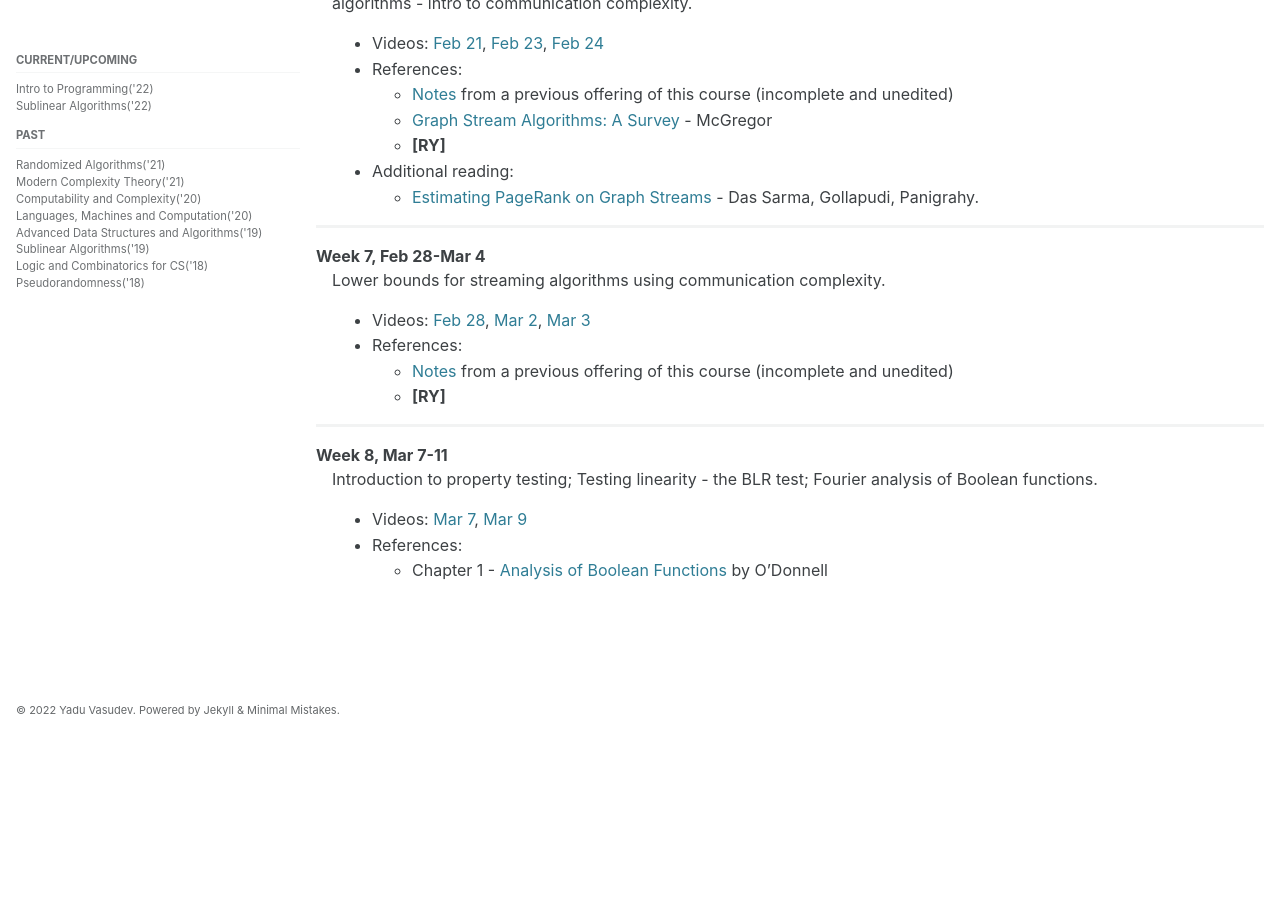
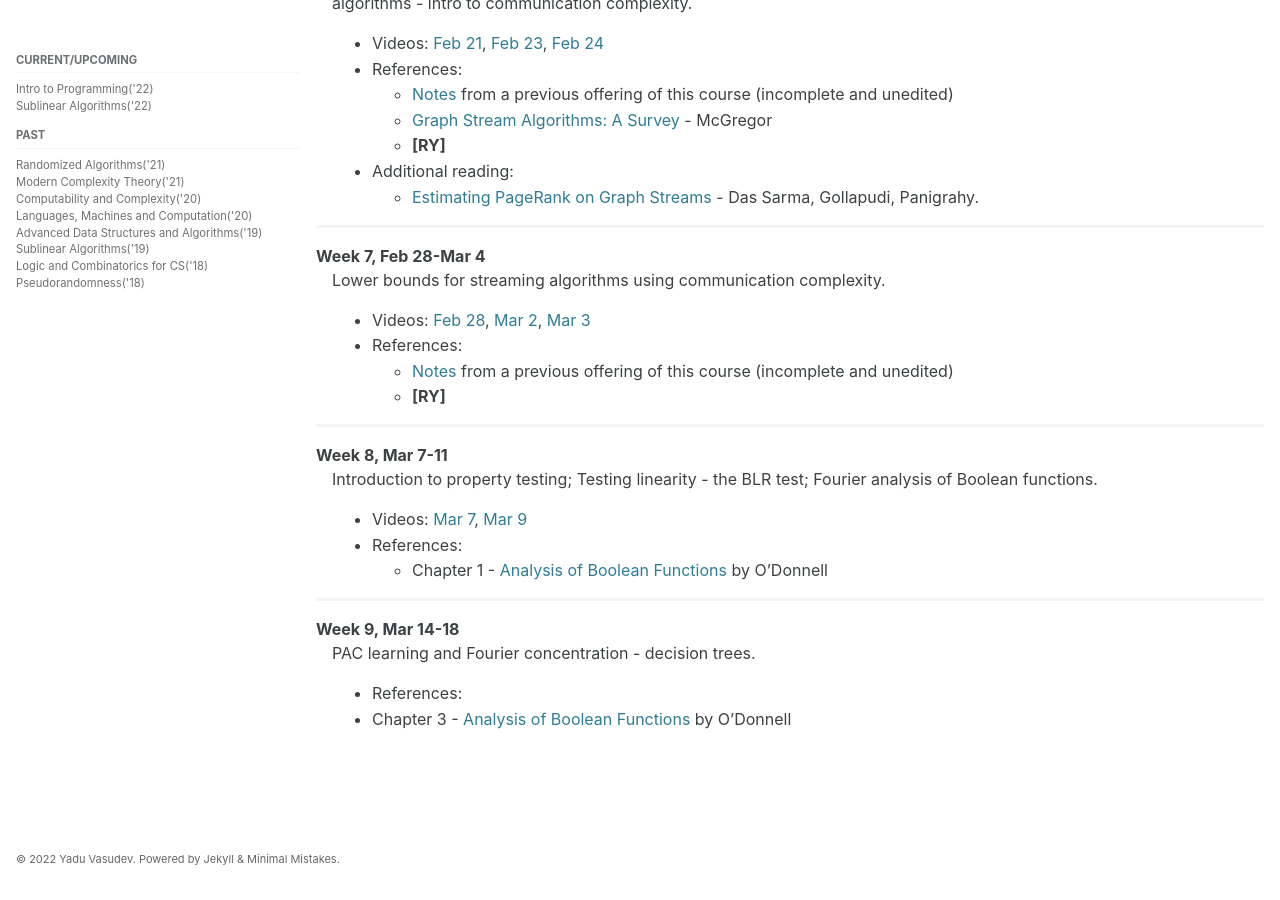
Before and after one commit to yaduvasudev/yaduvasudev.github.io, a Jekyll site: the page built from _pages/6025-22-lectures.md, in a window 1280 px wide and 900 px high, scrolled down 1790 px. Built offline with Jekyll 4.4.1, drawn with Linux system fonts in a browser that asks for light colours; cached includes are drawn as plain includes; formulas are drawn with MathJax 3; before the commit the page ends 2541 px from its top, so only the background shows below that.

Commit message:
Update 6025-22-lectures.md
week 9 updates

```diff
--- a/_pages/6025-22-lectures.md
+++ b/_pages/6025-22-lectures.md
@@ -101,3 +101,10 @@ Week 8, Mar 7-11
 - Videos: [Mar 7](https://iitmadras.webex.com/iitmadras/ldr.php?RCID=127b8359dda7331d11e1a31c2f2efb2a), [Mar 9](https://iitmadras.webex.com/iitmadras/ldr.php?RCID=5147e543a3ebe24cc7944f0f358a9b00)
 - References:
     - Chapter 1 - [Analysis of Boolean Functions](https://arxiv.org/pdf/2105.10386.pdf) by O'Donnell
+
+---
+
+Week 9, Mar 14-18
+: PAC learning and Fourier concentration - decision trees.
+- References:
+  - Chapter 3 - [Analysis of Boolean Functions](https://arxiv.org/pdf/2105.10386.pdf) by O'Donnell
```
